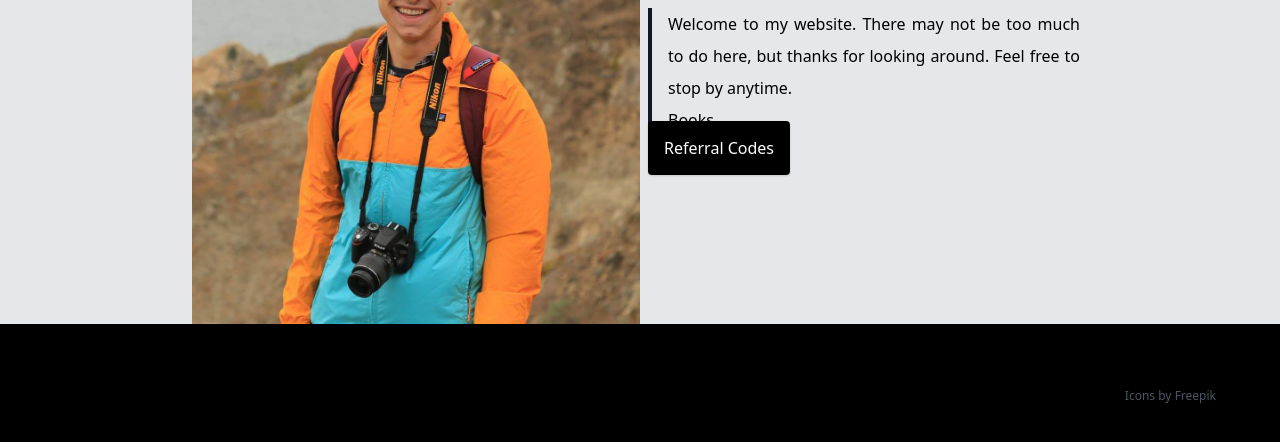
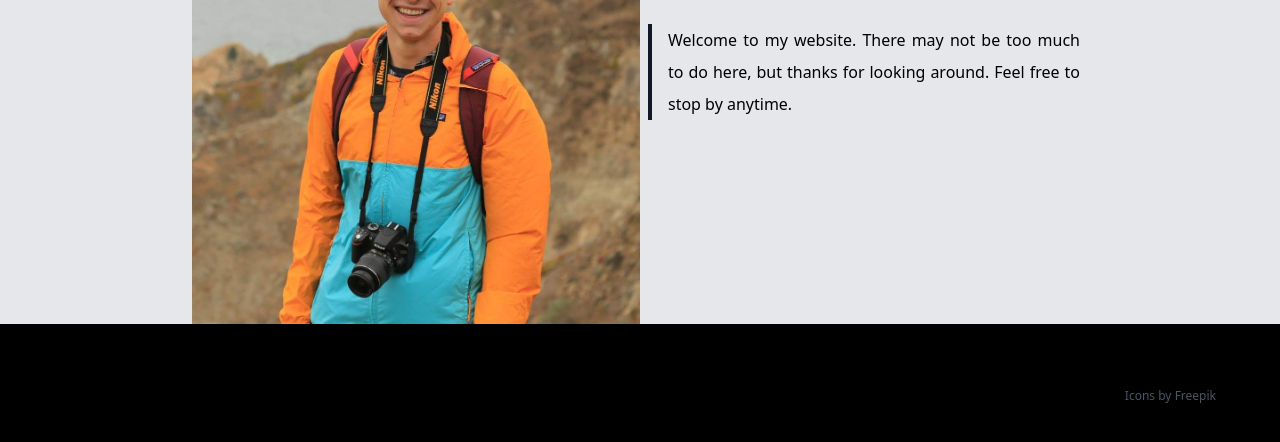
Before and after one commit to jeffrey-t-l/jeffl_xyz, a Gatsby site: page / in a window 1280 px wide. Shown: the part 336-778 px from the top of the page. Built offline with nearby package versions, Linux system fonts and the light colour scheme; Gatsby itself is replaced by a stand-in of ours.

Commit message:
updating pages

```diff
--- a/src/pages/books.js
+++ b/src/pages/books.js
@@ -12,7 +12,7 @@ const Books = () => {
                 </div>
                 <div className="grid grid-rows-1 md:grid-rows-1 ...">
                     <p className="px-2 mt-8 text-lg text-gray-700 sm:mt-8"><strong>Books I call my favorites</strong></p>
-                    <div className="px-6 mt-8 text-sm text-gray-700">And the Hippos Were Boiled in their Tanks; William S Burroughs &amp; Jack Keroauc</div>
+                    <div className="px-6 mt-8 text-sm text-gray-700">And the Hippos were Boiled in their Tanks; William S Burroughs &amp; Jack Keroauc</div>
                     <div className="px-6 mt-8 text-sm text-gray-700">Slaughterhouse Five; Kurt Vonnegut</div>
                     <div className="px-6 mt-8 text-sm text-gray-700">Cat&#39;s Cradle; Kurt Vonnegut</div>
                     <div className="px-6 mt-8 text-sm text-gray-700">American Buffalo; Steven Rinella</div>
--- a/src/pages/index.js
+++ b/src/pages/index.js
@@ -24,14 +24,6 @@ function IndexPage() {
               <blockquote className="pl-4 leading-loose text-justify border-l-4 border-gray-900">
                 Welcome to my website. There may not be too much to do here, but thanks for looking around. Feel free to stop by anytime.
               </blockquote>
-              <blockquote className="pl-4 leading-loose text-justify border-l-4 border-gray-900">
-                <a href="/books/">Books</a>
-              </blockquote>
-              <Link to="/invites/" replace>
-                <span className="p-4 bg-black text-white text-s rounded shadow hover:bg-gray-700">
-                  Referral Codes
-                </span>
-              </Link>
               <br />
             </div>
           </div>
```
